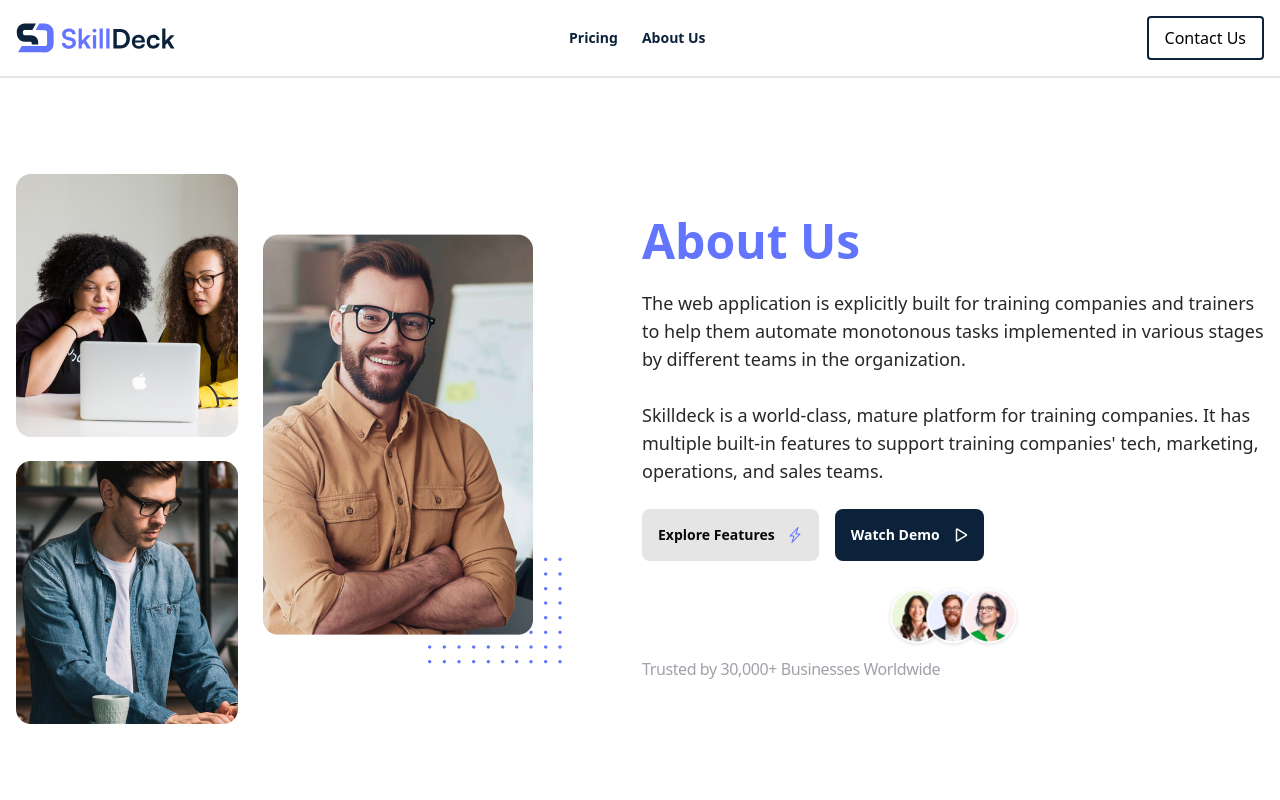
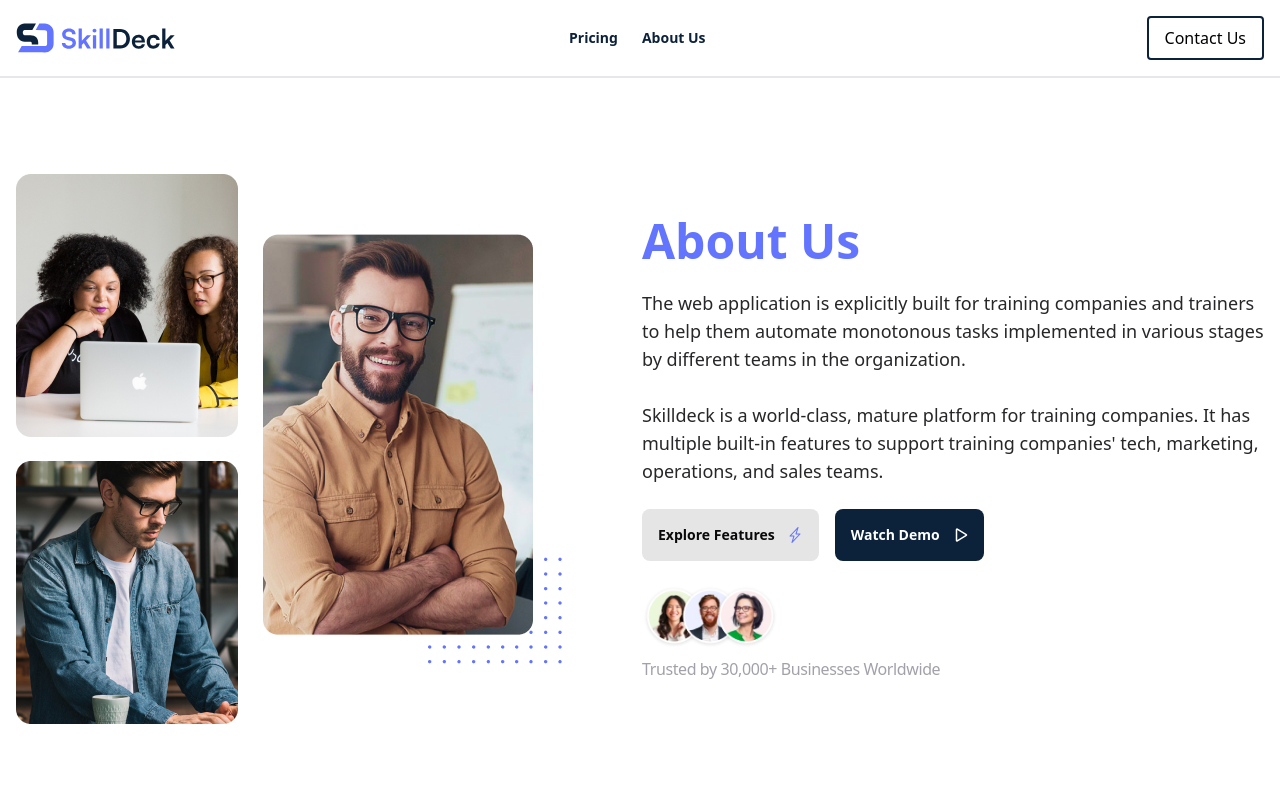
Before and after one commit to ItsRohith-A/Skilldeck, a Next.js app: page /about-us in a window 1280 px wide. Shown: the top 800 px of the page. Built offline with nearby package versions, Linux system fonts and the light colour scheme.

Commit message:
Fix: responsive and CTA

```diff
--- a/src/components/aboutus/AboutusBanner.tsx
+++ b/src/components/aboutus/AboutusBanner.tsx
@@ -28,13 +28,13 @@
 
                 {/* Action buttons */}
                 <div className="flex justify-center lg:justify-start sm:flex-row gap-4">
-                    <Link href='/' className='bg-[#e5e5e5] w-fit flex p-3 lg:p-4 gap-2 lg:gap-3 rounded-lg items-center'>
+                    <Link href='/#features' className='bg-[#e5e5e5] w-fit flex p-3 lg:p-4 gap-2 lg:gap-3 rounded-lg items-center'>
                         <div className="text-center text-zinc-950 text-sm font-semibold">
                             Explore Features
                         </div>
                         <BsLightningCharge className='text-prime-blue' />
                     </Link>
-                    <Link href='/' className='bg-prime-dark w-fit flex p-3 lg:p-4 gap-2 lg:gap-3 rounded-lg items-center'>
+                    <Link href='/#demo' className='bg-prime-dark w-fit flex p-3 lg:p-4 gap-2 lg:gap-3 rounded-lg items-center'>
                         <div className="text-center text-sm font-semibold text-white">
                             Watch Demo
                         </div>
@@ -44,7 +44,7 @@
 
                 {/* Trusted by section */}
                 <div className="space-y-2">
-                    <Image src={people} alt='People image' className='h-12 lg:h-16 w-auto  mx-auto' />
+                    <Image src={people} alt='People image' className='h-12 lg:h-16 w-auto  mx-auto md:mx-0' />
                     <div className="text-zinc-400 text-sm lg:text-base font-normal leading-relaxed tracking-tight text-center lg:text-start">
                         Trusted by 30,000+ Businesses Worldwide
                     </div>
--- a/src/components/home/DemoVideo.tsx
+++ b/src/components/home/DemoVideo.tsx
@@ -7,7 +7,7 @@
     <div className="container mx-auto mt-12 lg:mt-24 px-3" id="demo">
       <div className="text-center text-slate-900 text-2xl lg:text-4xl font-bold leading-loose">Watch A Demo!</div>
       <div className="text-center flex justify-center my-4 lg:my-12">
-        <Image src={video} alt="video image" />
+        <Image src={video} alt="video image" className="md:h-[96] lg:h-[600px] w-auto" />
       </div>
       <div className="text-center text-black text-lg lg:text-2xl font-bold ">The brief demo of the platforms</div>
     </div>
```
